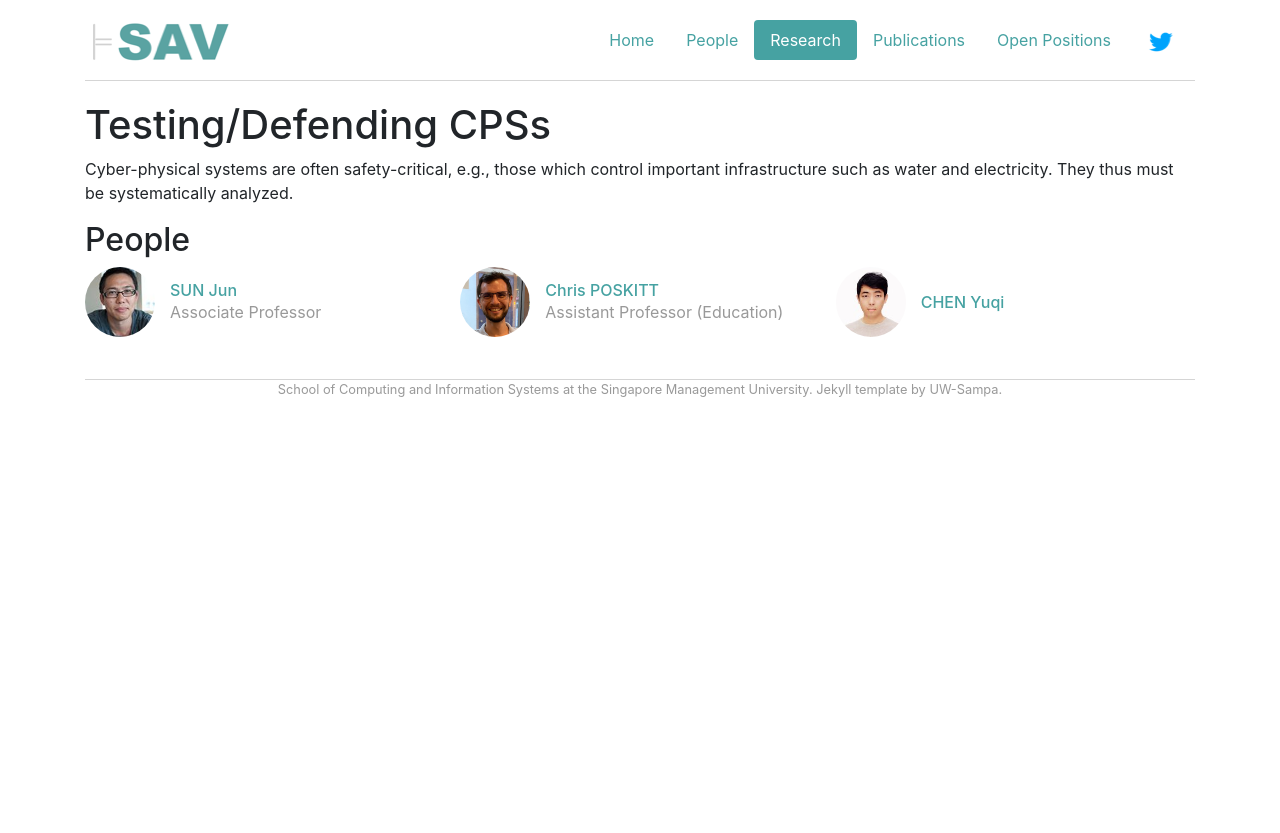
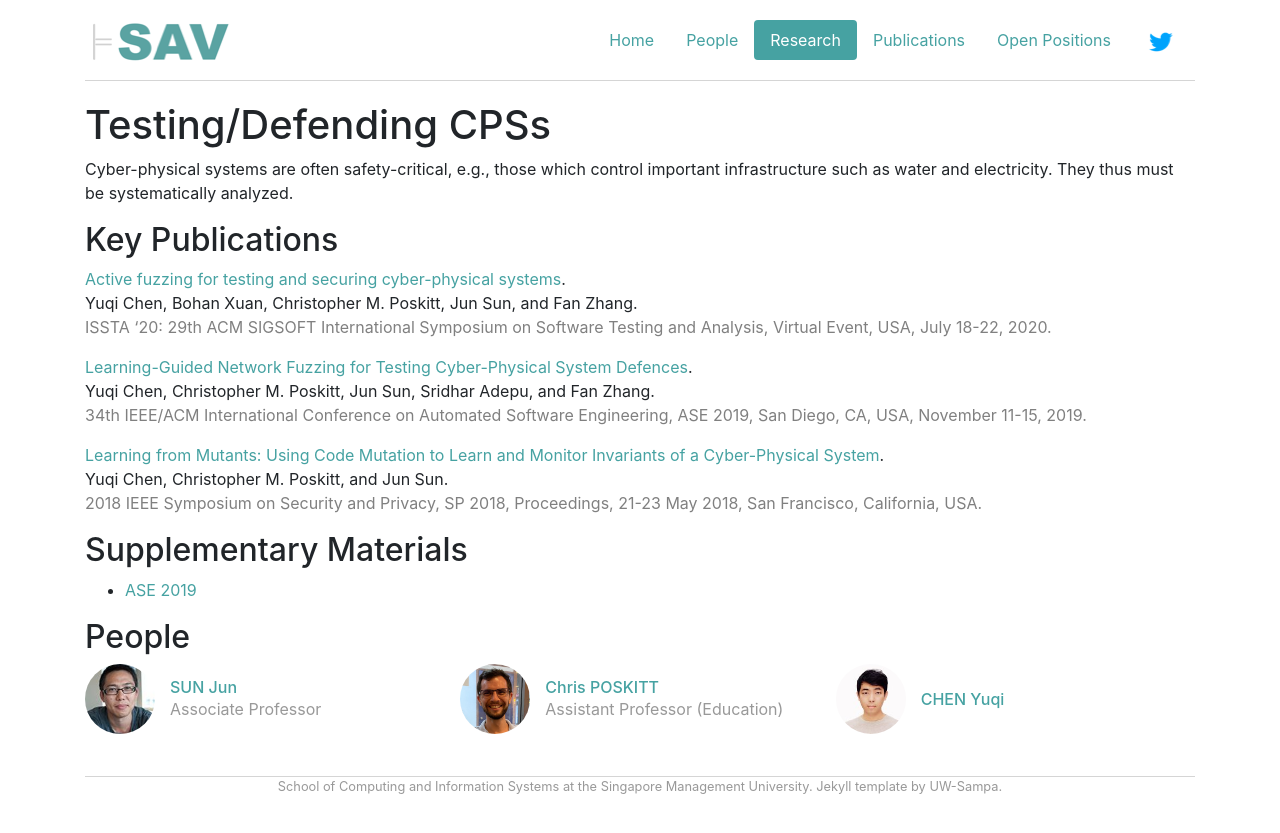
Before and after one commit to smallzjuer/sav-smu.github.io, a Jekyll site: the page built from _projects/cps-testing-defence.md, in a window 1280 px wide. Shown: the top 833 px of the page. Built offline with Jekyll 4.4.1, drawn with Linux system fonts in a browser that asks for light colours.

Commit message:
migrating content

```diff
--- a/_projects/cps-testing-defence.md
+++ b/_projects/cps-testing-defence.md
@@ -16,3 +16,42 @@ last-updated: 2021-05-24
 ---
 
 Cyber-physical systems are often safety-critical, e.g., those which control important infrastructure such as water and electricity. They thus must be systematically analyzed.
+
+## Key Publications
+
+<span class="pubtitle">
+				<a href="https://doi.org/10.1145/3395363.3397376">Active fuzzing for testing and securing cyber-physical systems</a>.
+			</span><br />
+			<span class="authors">
+				Yuqi Chen, Bohan Xuan, Christopher M. Poskitt, Jun Sun, and Fan Zhang.
+			</span><br />
+			<span style="color:grey;"><span class="venuetype"></span><span class="venue">ISSTA '20: 29th ACM SIGSOFT International Symposium on Software Testing and Analysis, Virtual Event, USA, July 18-22, 2020</span>.
+			<br />
+			<span class="links">
+</span>
+
+<span class="pubtitle">
+				<a href="https://doi.org/10.1109/ASE.2019.00093">Learning-Guided Network Fuzzing for Testing Cyber-Physical System Defences</a>.
+			</span><br />
+			<span class="authors">
+				Yuqi Chen, Christopher M. Poskitt, Jun Sun, Sridhar Adepu, and Fan Zhang.
+			</span><br />
+			<span style="color:grey;"><span class="venuetype"></span><span class="venue">34th IEEE/ACM International Conference on Automated Software Engineering, ASE 2019, San Diego, CA, USA, November 11-15, 2019</span>.
+			<br />
+			<span class="links">
+</span>
+
+<span class="pubtitle">
+				<a href="https://doi.org/10.1109/SP.2018.00016">Learning from Mutants: Using Code Mutation to Learn and Monitor Invariants of a Cyber-Physical System</a>.
+			</span><br />
+			<span class="authors">
+				Yuqi Chen, Christopher M. Poskitt, and Jun Sun.
+			</span><br />
+			<span style="color:grey;"><span class="venuetype"></span><span class="venue">2018 IEEE Symposium on Security and Privacy, SP 2018, Proceedings, 21-23 May 2018, San Francisco, California, USA</span>.
+			<br />
+			<span class="links">
+</span>
+
+## Supplementary Materials
+
+- [ASE 2019](/supplementary-material/ase2019.html)
```
Also changed, not shown: supplementary-material/ase2019.html (added, +14 -0 lines), supplementary-material/ase2019/readme-ase.txt (added), 1 other file.
